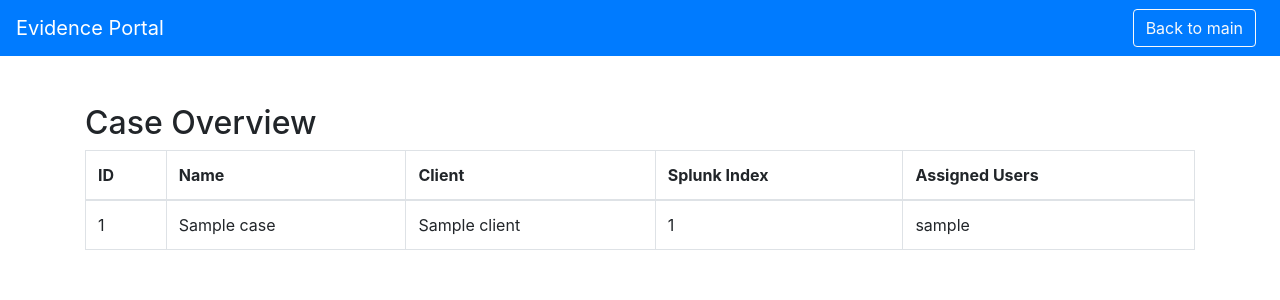
After one commit to TobiasS1402/casemanagement, a Flask app: template templates/dashboard.html in a window 1280 px wide. The commit adds this page. Shown: the top 300 px of the page. Run offline with Flask 3, Linux system fonts and the light colour scheme; the template is opened without the code that fills it: most values are stand-ins (such as "Sample title", 1, 10 or a date in 2020); some libraries are stand-ins or nearby versions.

Commit message:
feat: update routes, create case dashboard

```diff
--- a/app.py
+++ b/app.py
@@ -1,6 +1,5 @@
 from flask import Flask, render_template, request, redirect, url_for, flash
-from flask_security import Security, current_user, auth_required, hash_password,  \
-     SQLAlchemySessionUserDatastore, permissions_accepted, utils, roles_accepted, login_required, LoginForm, roles_required
+from flask_security import Security, current_user, auth_required,SQLAlchemySessionUserDatastore, utils, roles_accepted, roles_required, permissions_required, permissions_accepted
 from werkzeug.security import check_password_hash, generate_password_hash
 from werkzeug.utils import secure_filename
 import os
@@ -26,7 +25,7 @@ user_datastore = SQLAlchemySessionUserDatastore(db_session, User, Role)
 app.security = Security(app, user_datastore, register_blueprint=False)
 
 
-def splunkConfig(evtx,root):
+def splunkConfig(evtx,root,index):
     splunk_url = app.config['SPLUNK_URL']
     splunk_token = app.config['SPLUNK_TOKEN']
     splunk_file_path = os.path.join(root, evtx) # This just makes sure I can find the file again
@@ -37,7 +36,7 @@ def splunkConfig(evtx,root):
 
     params = {
         "sourcetype": "preprocess-winevt", # Required for correct processing of eventlogdata
-        "index": "main" # The index its being put in -> need to make this a variable
+        "index": index # The index its being put in -> need to make this a variable
     }
 
     files = {'data': (evtx, open(splunk_file_path, 'rb'))} # Get filename for source and read the actual file
@@ -58,6 +57,7 @@ def cleanUploads(uploadPath):
             os.unlink(os.path.join(root,file))
         shutil.rmtree(root)
     return
+
 
 with app.app_context():
     '''
@@ -89,6 +89,7 @@ with app.app_context():
         db_session.commit()
         print('Admin user created successfully with password: ' + str(admin_password))
 
+
 @app.route('/login', methods=['GET', 'POST'], endpoint='security.login')
 def login():
     if current_user.is_authenticated:
@@ -107,50 +108,111 @@ def login():
             return render_template('login.html')
     return render_template('login.html')
 
+
 @app.route('/logout')
 @auth_required()
 def logout():
     utils.logout_user()
     flash('Logged out successfully.', 'primary')
-    return redirect(url_for('login'))
+    return redirect(url_for('security.login'))
+
 
 @app.route('/')
 @auth_required()
 def index():
-    return render_template('index.html')
+    existing_users = User.query.all()
+    return render_template('index.html', existing_users=existing_users)
+
+
+@app.route('/dashboard', methods=['POST','GET'])
+@auth_required()
+@roles_accepted("user","admin","client")
+def dashboard():
+    cases_users = Case.query.all()
+    existing_users = User.query.all()
+    return render_template('dashboard.html', cases_users=cases_users, existing_users=existing_users)
 
 @app.route('/user', methods=['POST'])
 @auth_required()
 @roles_accepted("admin")
 def user():
+    # Get form data
     username = request.form['username']
     password = request.form['password']
-    roles = request.form['roles']
-    roles = [roles]
-    app.security.datastore.create_user(username=username,password=generate_password_hash(password,method='pbkdf2:sha256'),roles=roles)
+    roles = request.form.getlist('roles')
+
+    # Input validation
+    if not username or not password or not roles:
+        flash('Please fill out all fields.', 'danger')
+        return redirect(url_for('admin'))
+
+    # Check if user with the same username already exists
+    existing_user = User.query.filter_by(username=username).first()
+
+    if existing_user:
+        flash(f'A user with the username {username} already exists.', 'danger')
+        return redirect(url_for('admin'))
+
+    # Create the new user
+    hashed_password = generate_password_hash(password, method='pbkdf2:sha256')
+    #new_user = User(username=username, password=hashed_password, roles=roles) #breaks for some reason??
+    app.security.datastore.create_user(username=username,password=hashed_password,roles=roles)
+
     db_session.commit()
+
+    flash('User created successfully!', 'success')
     return redirect(url_for('admin'))
+
 
 @app.route('/role', methods=['POST'])
 @auth_required()
 @roles_accepted("admin")
 def role():
-    role = request.form['role']
+    # Get form data
+    role_name = request.form['role']
     description = request.form['description']
     permissions = request.form['permissions']
-    app.security.datastore.create_role(name=role, description=description, permissions=permissions)
+
+    # Input validation
+    if not role_name or not description or not permissions:
+        flash('Please fill out all fields.', 'danger')
+        return redirect(url_for('admin'))
+
+    # Check if role with the same name already exists
+    existing_role = Role.query.filter_by(name=role_name).first()
+    if existing_role:
+        flash(f'A role with the name {role_name} already exists.', 'danger')
+        return redirect(url_for('admin'))
+
+    # Create the new role
+    app.security.datastore.create_role(name=role_name, description=description, permissions=permissions)
     db_session.commit()
+
+    flash('Role created successfully!', 'success')
     return redirect(url_for('admin'))
+
 
 @app.route('/case', methods=['POST'])
 @auth_required()
 def case():
+    # Get form data
     name = request.form['name']
     client = request.form['client']
     splunk_index = request.form['splunk_index']
     assigned_users_ids = request.form.getlist('assigned_users')  # Handle multiple assigned users
 
-    # Create a new case
+    # Input validation
+    if not name or not client or not splunk_index or not assigned_users_ids:
+        flash('Please fill out all fields.', 'danger')
+        return redirect(url_for('admin'))
+
+    # Check if the case with the same name already exists
+    existing_case = Case.query.filter_by(name=name).first()
+    if existing_case:
+        flash(f'A case with the name {name} already exists.', 'danger')
+        return redirect(url_for('admin'))
+
+    # Create the new case
     new_case = Case(name=name, client=client, splunk_index=splunk_index)
 
     # Assign users to the case
@@ -160,11 +222,13 @@ def case():
     # Add the case to the database
     db_session.add(new_case)
     db_session.commit()
-    return redirect(url_for('admin'))
+
+    flash('Case created successfully!', 'success')
+    return redirect(url_for('dashboard'))
 
 @app.route('/admin', methods=['GET','POST'])
 @auth_required()
-@roles_accepted("admin","user") # Add necessary roles here
+@roles_accepted("admin") # Add necessary roles here
 def admin():
     existing_users = User.query.all()
     existing_roles = Role.query.all()
@@ -204,15 +268,16 @@ def upload():
                     if not file.endswith('.evtx'):
                         os.unlink(os.path.join(root, file)) # could be very dangerous
                     else:
+                        splunkIndex = request.form['case'] # pass the right index which belongs to a case
                         evtx_files.append(file)
-                        splunkConfig(file,root)
+                        splunkConfig(file,root,splunkIndex)
 
         if not evtx_files:
             cleanUploads(uploadpath)
             flash('Could not find expected filetype', 'warning')
             return redirect(url_for('index'))
         else:
-            cleanUploads()
+            cleanUploads(uploadpath)
             return redirect(url_for('index'))
 
     else:
--- /dev/null
+++ b/templates/dashboard.html
@@ -0,0 +1,99 @@
+<!DOCTYPE html>
+<html lang="en">
+<head>
+    <meta charset="UTF-8">
+    <meta name="viewport" content="width=device-width, initial-scale=1.0">
+    <title>Case Overview</title>
+    <link rel="stylesheet" href="https://stackpath.bootstrapcdn.com/bootstrap/4.5.2/css/bootstrap.min.css">
+</head>
+<body>
+    <nav class="navbar navbar-expand-lg navbar-dark bg-primary">
+        <a class="navbar-brand" href="#">Evidence Portal</a>
+        <div class="collapse navbar-collapse" id="navbarNav">
+            <ul class="navbar-nav ml-auto">
+                {% for role in current_user.roles %}
+                    {% if role.name == 'admin' %}
+                        <li class="nav-item">
+                            <a class="btn btn-outline-light mx-2 my-2 my-sm-0" href="{{ url_for('admin') }}">Go to Admin Panel</a>
+                        </li>
+                    {% endif %}
+                {% endfor %}
+                <li class="nav-item">
+                    <a class="btn btn-outline-light mx-2 my-2 my-sm-0" href="{{ url_for('index') }}">Back to main</a>
+                </li>
+            </ul>
+        </div>
+    </nav>
+
+    <!-- Add Case Form -->
+    {% for role in current_user.roles %}
+        {% if "all" in role.permissions or "add" in role.permissions %}
+        <div class="card mt-4">
+            <div class="card-header">
+                <h4>Add New Case</h4>
+            </div>
+            <div class="card-body">
+                <div class="container">
+                    <div class="row justify-content-center">
+                        <div class="col-md-8">
+                            <form method="POST" action="{{ url_for('case') }}">
+                                <div class="form-group">
+                                    <label for="name">Name:</label>
+                                    <input type="text" name="name" class="form-control" placeholder="AWS ransomware incident" value="{{ request.form['name'] }}" required>
+
+                                    <label for="client">Client:</label>
+                                    <input type="text" name="client" class="form-control" placeholder="InsecureCorp LLC" value="{{ request.form['client'] }}" required>
+
+                                    <label for="splunk_index">Splunk Index:</label>
+                                    <input type="text" name="splunk_index" class="form-control" placeholder="myNewIndex" value="{{ request.form['splunk_index'] }}" required>
+
+                                    <label for="assigned_users">Assigned Users:</label>
+                                    <select name="assigned_users" class="form-control" multiple required>
+                                        {% for user in existing_users %}
+                                            <option value="{{ user.id }}">{{ user.username }}</option>
+                                        {% endfor %}
+                                    </select>
+                                </div>
+                                <button type="submit" class="btn btn-primary">Create Case</button>
+                            </form>
+                        </div>
+                    </div>
+                </div>
+            </div>
+        </div>
+        {% endif %}
+    {% endfor %}
+
+    <div class="container mt-5">
+        <h2>Case Overview</h2>
+        <table class="table table-bordered">
+            <thead>
+                <tr>
+                    <th>ID</th>
+                    <th>Name</th>
+                    <th>Client</th>
+                    <th>Splunk Index</th>
+                    <th>Assigned Users</th>
+                </tr>
+            </thead>
+            <tbody>
+                {% for case in cases_users %}
+                    <tr>
+                        <td>{{ case.id }}</td>
+                        <td>{{ case.name }}</td>
+                        <td>{{ case.client }}</td>
+                        <td>{{ case.splunk_index }}</td>
+                        <td>
+                            {% for user in case.assigned_users %}
+                                {{ user.username }}
+                                {% if not loop.last %}, {% endif %}
+                            {% endfor %}
+                        </td>
+                        <!-- Add more cells as needed -->
+                    </tr>
+                {% endfor %}
+            </tbody>
+        </table>
+    </div>
+</body>
+</html>
```
Also changed, not shown: templates/admin.html (+18 -63 lines), templates/index.html (+30 -1 lines).
